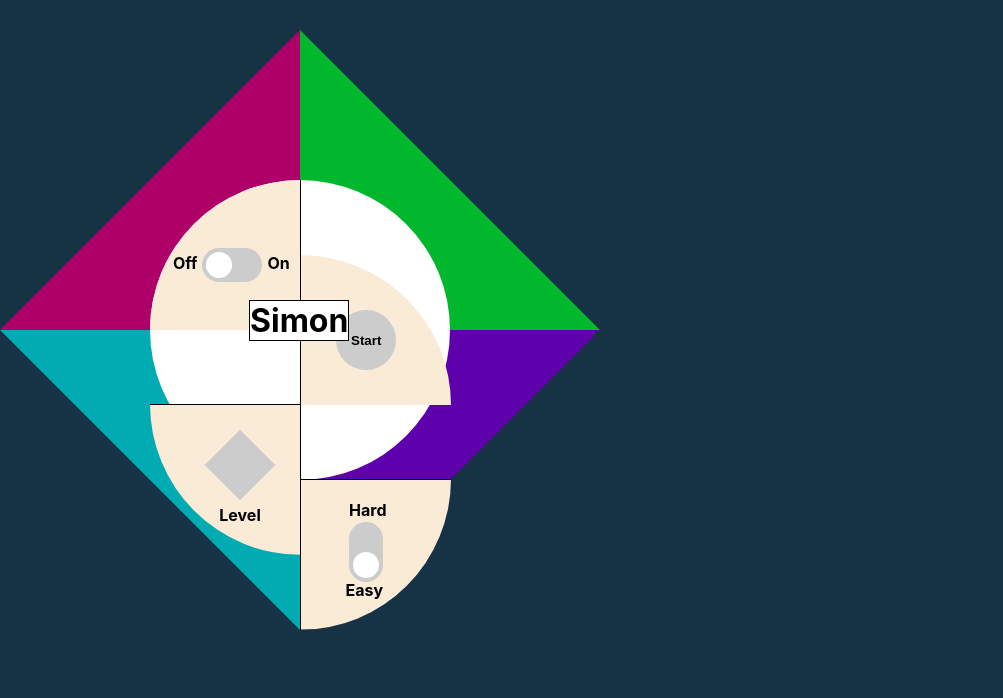
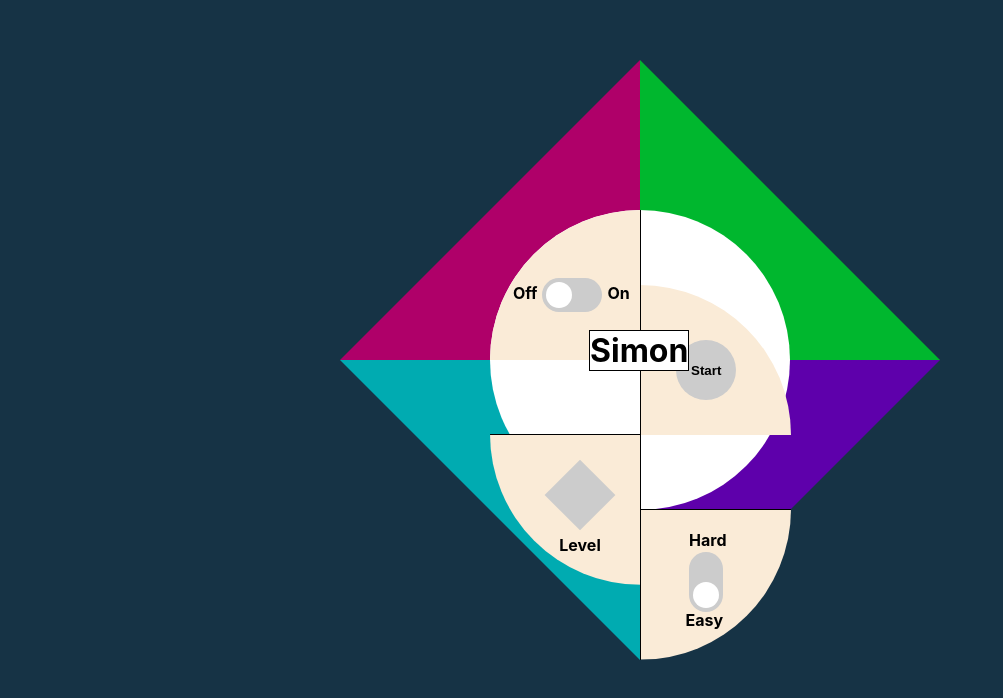
Before and after one commit to AmitP88/Simon-Game-React-Redux, a React (Create React App) app: page / in a window 1280 px wide. Shown: the top 698 px of the page, without its empty margins (0-1003 px from the left). Built offline with nearby package versions, Linux system fonts and the light colour scheme.

Commit message:
centered the simon game for all viewports

```diff
--- a/src/App.css
+++ b/src/App.css
@@ -24,7 +24,8 @@
 /* Gamepad */
 .gamepad {
   position: relative;
-  width: 300px;
+  width: 600px;
+  margin: 0 auto;
 }
 
 .LightsSquare-container {
@@ -46,6 +47,7 @@
 .Controls {
   position: absolute;
   top: 25%;
+  left: 25%;
   margin: 0 auto;
   display: inline-grid;
   width: 300px;
```
